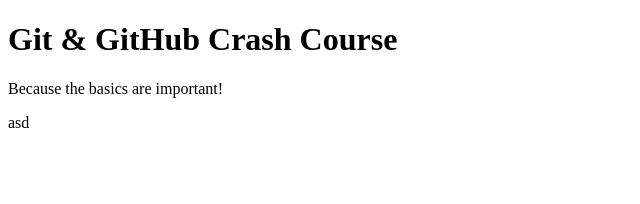
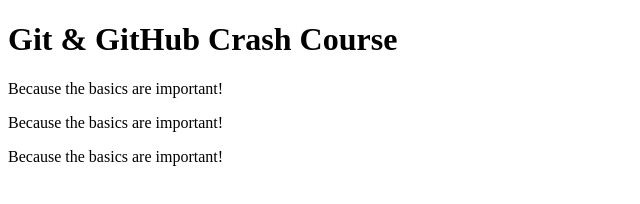
Before and after one commit to Gamledrengg/testiiiing, a plain HTML site: page index.html in a window 1280 px wide. Shown: the whole page, without its empty margins (0-640 px from the left). Drawn offline with Linux system fonts and the light colour scheme.

Commit message:
update dev branch

```diff
--- a/index.html
+++ b/index.html
@@ -9,6 +9,7 @@
   <body>
     <h1>Git & GitHub Crash Course</h1>
     <p>Because the basics are important!</p>
+    <p>Because the basics are important!</p>
+    <p>Because the basics are important!</p>
   </body>
 </html>
-asd
```
